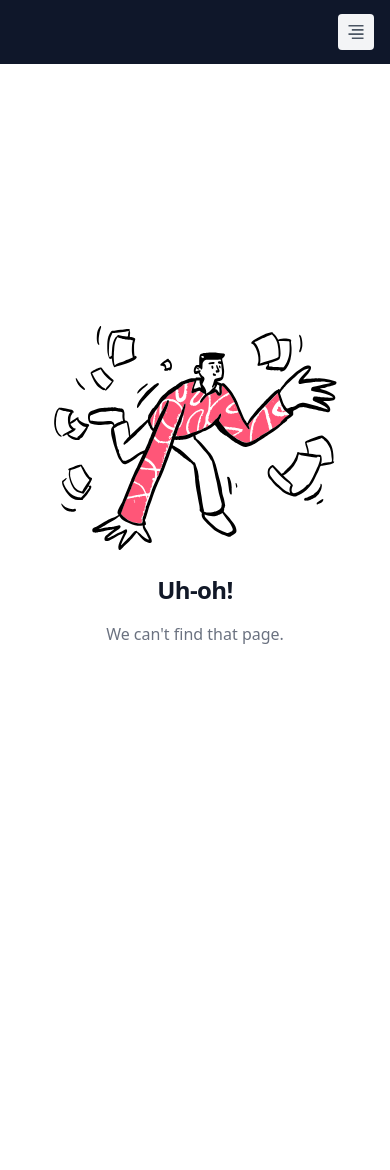
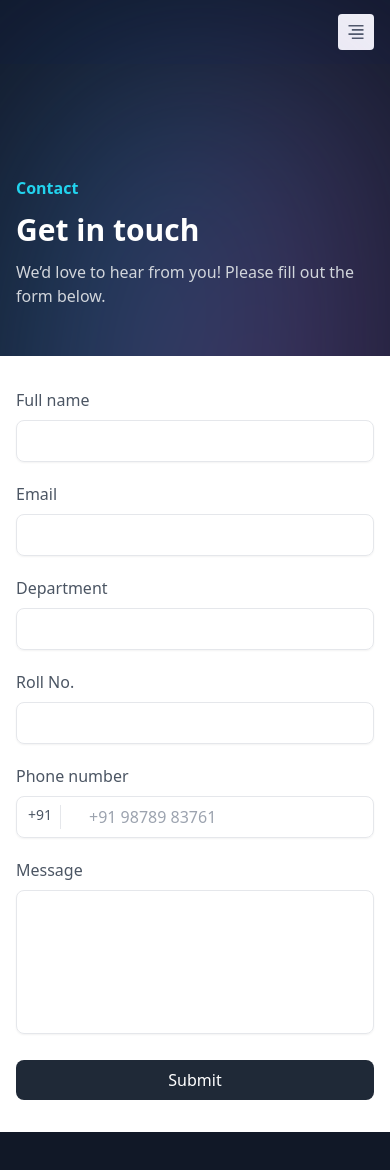
Before and after one commit to VarunHarinath/project-club-fuisson, a React (Vite) app in the folder client/: page /contact in a window 390 px wide. Shown: the top 1170 px of the page. Before the commit the page ends 908 px from the top, so only its background shows below. Built offline with nearby package versions, Linux system fonts and the light colour scheme.

Commit message:
update on contact page

```diff
--- a/client/package.json
+++ b/client/package.json
@@ -10,6 +10,7 @@
     "preview": "vite preview"
   },
   "dependencies": {
+    "@radix-ui/react-dialog": "^1.0.5",
     "react": "^18.2.0",
     "react-dom": "^18.2.0",
     "react-router-dom": "^6.22.3"
--- a/client/src/App.jsx
+++ b/client/src/App.jsx
@@ -4,6 +4,7 @@ import HomePage from "./Components/HomeComponent/HomePage";
 import ErrorPage from "./Components/ErrorPage";
 import EventComponent from "./Components/EventsComponents/EventComponent";
 import About from "./Components/AboutComponent/About";
+import Contact from "./Components/ContactComponet/Contact";
 
 function App() {
   return (
@@ -16,6 +17,7 @@ function App() {
             <Route path="/" element={<HomePage />} />
             <Route path="/about" element={<About />} />
             <Route path="/events" element={<EventComponent />} />
+            <Route path="/contact" element={<Contact />} />
             <Route path="*" element={<ErrorPage />} />
           </Routes>
         </div>
--- a/client/src/Components/AboutComponent/About.jsx
+++ b/client/src/Components/AboutComponent/About.jsx
@@ -36,10 +36,10 @@ const About = () => {
             {/* end of special note and para  */}
           </div>
           {/* components of specialisties */}
-          <div>
+          <div className="px-4 py-8 sm:px-6 sm:py-12 lg:px-8 lg:py-16">
             <section className=" text-white">
               <div className="max-w-screen-xl px-4 py-8 sm:px-6 sm:py-12 lg:px-8 lg:py-16">
-                <div className="mt-8 grid grid-cols-1 gap-8 md:mt-16 md:grid-cols-2 md:gap-12 lg:grid-cols-3">
+                <div className="mt-8 grid grid-cols-1 gap-8 md:mt-16 md:grid-cols-2 md:gap-12 lg:grid-cols-3 ">
                   <div className="flex items-start gap-4">
                     <span className="shrink-0 rounded-lg bg-gray-800 p-4">
                       <svg
--- /dev/null
+++ b/client/src/Components/ContactComponet/Contact.jsx
@@ -0,0 +1,169 @@
+import React, { useState, useRef, useEffect } from "react";
+import * as Dialog from "@radix-ui/react-dialog";
+
+const Contact = () => {
+  const [isMessage, setMessage] = useState(false);
+  const messageRef = useRef(null);
+
+  const handleSubmit = (e) => {
+    e.preventDefault();
+    setMessage(true); // Set the message to true to show the modal or message
+    // Add any additional logic for form submission here
+  };
+  useEffect(() => {
+    if (isMessage && messageRef.current) {
+      messageRef.current.focus(); // Focus on the popup
+    }
+  }, [isMessage]);
+
+  return (
+    <>
+      <main className="relative py-28 bg-gray-900">
+        {isMessage && (
+          <div
+            role="alert"
+            className="rounded-xl border border-gray-100 bg-white p-4 mx-16 mb-5"
+            ref={messageRef}
+            tabIndex="-1"
+          >
+            <div className="flex items-start gap-4">
+              <span className="text-green-600">
+                <svg
+                  xmlns="http://www.w3.org/2000/svg"
+                  fill="none"
+                  viewBox="0 0 24 24"
+                  strokeWidth="1.5"
+                  stroke="currentColor"
+                  className="h-6 w-6"
+                >
+                  <path
+                    strokeLinecap="round"
+                    strokeLinejoin="round"
+                    d="M9 12.75L11.25 15 15 9.75M21 12a9 9 0 11-18 0 9 9 0 0118 0z"
+                  />
+                </svg>
+              </span>
+
+              <div className="flex-1">
+                <strong className="block font-medium text-gray-900">
+                  Changes saved
+                </strong>
+                <p className="mt-1 text-sm text-gray-700">
+                  Your form submission has been successfully processed.
+                </p>
+              </div>
+
+              <button
+                onClick={() => setMessage(false)}
+                className="text-gray-500 transition hover:text-gray-600"
+              >
+                <span className="sr-only">Dismiss popup</span>
+                <svg
+                  xmlns="http://www.w3.org/2000/svg"
+                  fill="none"
+                  viewBox="0 0 24 24"
+                  strokeWidth="1.5"
+                  stroke="currentColor"
+                  className="h-6 w-6"
+                >
+                  <path
+                    strokeLinecap="round"
+                    strokeLinejoin="round"
+                    d="M6 18L18 6M6 6l12 12"
+                  />
+                </svg>
+              </button>
+            </div>
+          </div>
+        )}
+        <div className="relative z-10 max-w-screen-xl mx-auto text-gray-600 sm:px-4 md:px-8">
+          <div className="max-w-lg space-y-3 px-4 sm:mx-auto sm:text-center sm:px-0">
+            <h3 className="text-cyan-400 font-semibold">Contact</h3>
+            <p className="text-white text-3xl font-semibold sm:text-4xl">
+              Get in touch
+            </p>
+            <p className="text-gray-300">
+              We’d love to hear from you! Please fill out the form below.
+            </p>
+          </div>
+          <div className="mt-12 mx-auto px-4 p-8 bg-white sm:max-w-lg sm:px-8 sm:rounded-xl">
+            <form onSubmit={handleSubmit} className="space-y-5">
+              {/* Form fields */}
+              <div>
+                <label className="font-medium">Full name</label>
+                <input
+                  type="text"
+                  required
+                  className="w-full mt-2 px-3 py-2 text-gray-500 bg-transparent outline-none border focus:border-gray-800 shadow-sm rounded-lg"
+                />
+              </div>
+              <div>
+                <label className="font-medium">Email</label>
+                <input
+                  type="email"
+                  required
+                  className="w-full mt-2 px-3 py-2 text-gray-500 bg-transparent outline-none border focus:border-gray-800 shadow-sm rounded-lg"
+                />
+              </div>
+              <div>
+                <label className="font-medium">Department</label>
+                <input
+                  type="text"
+                  required
+                  className="w-full mt-2 px-3 py-2 text-gray-500 bg-transparent outline-none border focus:border-gray-800 shadow-sm rounded-lg"
+                />
+              </div>
+              <div>
+                <label className="font-medium">Roll No.</label>
+                <input
+                  type="text"
+                  required
+                  className="w-full mt-2 px-3 py-2 text-gray-500 bg-transparent outline-none border focus:border-gray-800 shadow-sm rounded-lg"
+                />
+              </div>
+              <div>
+                <label className="font-medium">Phone number</label>
+                <div className="relative mt-2">
+                  <div className="absolute inset-y-0 left-3 my-auto h-6 flex items-center border-r pr-2">
+                    <p className="text-sm bg-transparent outline-none rounded-lg h-full">
+                      +91
+                    </p>
+                  </div>
+                  <input
+                    type="number"
+                    placeholder="+91 98789 83761"
+                    required
+                    className="w-full pl-[4.5rem] pr-3 py-2 appearance-none bg-transparent outline-none border focus:border-gray-800 shadow-sm rounded-lg"
+                  />
+                </div>
+              </div>
+              <div>
+                <label className="font-medium">Message</label>
+                <textarea
+                  required
+                  className="w-full mt-2 h-36 px-3 py-2 resize-none appearance-none bg-transparent outline-none border focus:border-gray-800 shadow-sm rounded-lg"
+                ></textarea>
+              </div>
+              <button
+                type="submit"
+                className="w-full px-4 py-2 text-white font-medium bg-gray-800 hover:bg-gray-700 active:bg-gray-900 rounded-lg duration-150"
+              >
+                Submit
+              </button>
+            </form>
+          </div>
+        </div>
+
+        <div
+          className="absolute inset-0 blur-[118px] max-w-lg h-[800px] mx-auto sm:max-w-3xl sm:h-[400px]"
+          style={{
+            background:
+              "linear-gradient(106.89deg, rgba(192, 132, 252, 0.11) 15.73%, rgba(14, 165, 233, 0.41) 15.74%, rgba(232, 121, 249, 0.26) 56.49%, rgba(79, 70, 229, 0.4) 115.91%)",
+          }}
+        ></div>
+      </main>
+    </>
+  );
+};
+
+export default Contact;
--- a/client/src/Components/NavAndFooter/Nav.jsx
+++ b/client/src/Components/NavAndFooter/Nav.jsx
@@ -121,7 +121,7 @@ const Nav = () => {
 
                   <li className="group">
                     <Link
-                      to="/"
+                      to="/contact"
                       className="flex items-center gap-2 text-white text-sm transition duration-500 ease-in-out hover:bg-blue-700 px-4 py-2 rounded-full"
                     >
                       <svg
@@ -271,7 +271,7 @@ const Nav = () => {
                       </li>
                       <li>
                         <Link
-                          to="/asdf"
+                          to="/contact"
                           onClick={toggleDropdown}
                           className="flex items-center justify-start w-full rounded-full bg-transparent py-2 text-center text-white transition duration-300 ease-in-out hover:bg-blue-700"
                         >
```
Also changed, not shown: 1 other file (tests, documents, lock files or other folders).
